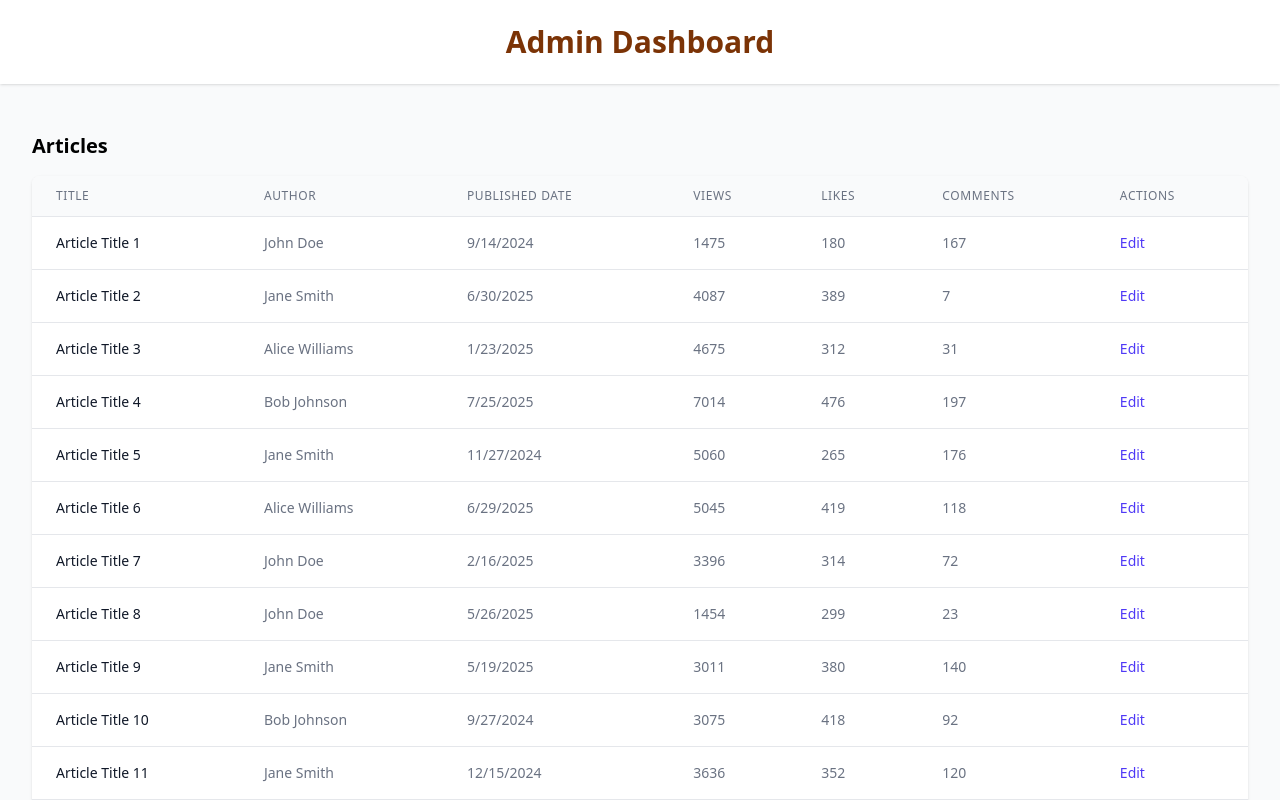
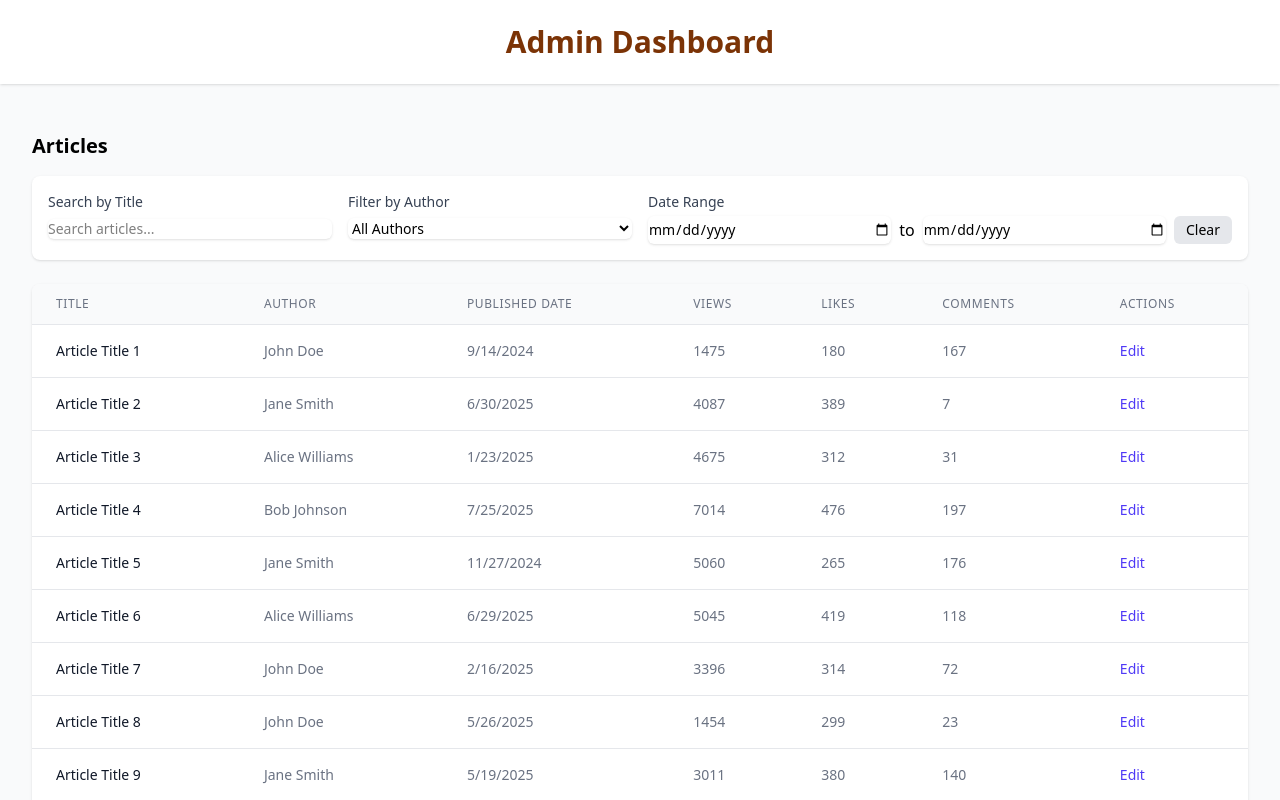
Before and after one commit to shahidmonowarr/admin-dashboard-task, a React (Vite) app: page / in a window 1280 px wide. Shown: the top 800 px of the page. Built offline with nearby package versions, Linux system fonts and the light colour scheme.

Commit message:
feat: add filtering options for articles by author, date range, and title search

```diff
--- a/src/pages/DashboardPage.tsx
+++ b/src/pages/DashboardPage.tsx
@@ -1,12 +1,129 @@
-import { useState } from "react";
+import { useMemo, useState } from "react";
 import { mockArticles } from "../utils/mockData";
 
 export const DashboardPage = () => {
   const [articles] = useState(mockArticles);
+  const [authorFilter, setAuthorFilter] = useState("");
+  const [dateRange, setDateRange] = useState<[Date | null, Date | null]>([
+    null,
+    null,
+  ]);
+  const [searchQuery, setSearchQuery] = useState("");
+
+  // Get unique authors
+  const authors = useMemo(() => {
+    const uniqueAuthors = new Set(articles.map((article) => article.author));
+    return Array.from(uniqueAuthors).sort();
+  }, [articles]);
+
+  // Filter articles
+  const filteredArticles = useMemo(() => {
+    return articles.filter((article) => {
+      // Filter by author
+      if (authorFilter && article.author !== authorFilter) return false;
+
+      // Filter by date range
+      const articleDate = new Date(article.publishedDate);
+      if (dateRange[0] && articleDate < dateRange[0]) return false;
+      if (dateRange[1] && articleDate > dateRange[1]) return false;
+
+      // Filter by search query
+      if (
+        searchQuery &&
+        !article.title.toLowerCase().includes(searchQuery.toLowerCase())
+      ) {
+        return false;
+      }
+
+      return true;
+    });
+  }, [articles, authorFilter, dateRange, searchQuery]);
 
   return (
     <div>
       <h2 className="text-xl font-semibold mb-4">Articles</h2>
+
+      {/* Filters Section */}
+      <div className="mb-6 bg-white p-4 rounded-lg shadow">
+        <div className="grid grid-cols-1 md:grid-cols-4 gap-4">
+          {/* Search Input */}
+          <div>
+            <label
+              htmlFor="search"
+              className="block text-sm font-medium text-gray-700 mb-1"
+            >
+              Search by Title
+            </label>
+            <input
+              type="text"
+              id="search"
+              className="w-full rounded-md border-gray-300 shadow-sm focus:border-indigo-500 focus:ring-indigo-500 sm:text-sm"
+              placeholder="Search articles..."
+              value={searchQuery}
+              onChange={(e) => setSearchQuery(e.target.value)}
+            />
+          </div>
+
+          {/* Author Filter */}
+          <div>
+            <label
+              htmlFor="author"
+              className="block text-sm font-medium text-gray-700 mb-1"
+            >
+              Filter by Author
+            </label>
+            <select
+              id="author"
+              className="w-full rounded-md border-gray-300 shadow-sm focus:border-indigo-500 focus:ring-indigo-500 sm:text-sm"
+              value={authorFilter}
+              onChange={(e) => setAuthorFilter(e.target.value)}
+            >
+              <option value="">All Authors</option>
+              {authors.map((author) => (
+                <option key={author} value={author}>
+                  {author}
+                </option>
+              ))}
+            </select>
+          </div>
+
+          {/* Date Range Filter */}
+          <div className="col-span-2">
+            <label className="block text-sm font-medium text-gray-700 mb-1">
+              Date Range
+            </label>
+            <div className="flex space-x-2">
+              <input
+                type="date"
+                className="w-full rounded-md border-gray-300 shadow-sm focus:border-indigo-500 focus:ring-indigo-500 sm:text-sm"
+                onChange={(e) =>
+                  setDateRange([
+                    e.target.value ? new Date(e.target.value) : null,
+                    dateRange[1],
+                  ])
+                }
+              />
+              <span className="flex items-center">to</span>
+              <input
+                type="date"
+                className="w-full rounded-md border-gray-300 shadow-sm focus:border-indigo-500 focus:ring-indigo-500 sm:text-sm"
+                onChange={(e) =>
+                  setDateRange([
+                    dateRange[0],
+                    e.target.value ? new Date(e.target.value) : null,
+                  ])
+                }
+              />
+              <button
+                className="px-3 py-1 bg-gray-200 rounded-md text-sm"
+                onClick={() => setDateRange([null, null])}
+              >
+                Clear
+              </button>
+            </div>
+          </div>
+        </div>
+      </div>
       <div className="bg-white shadow overflow-hidden sm:rounded-lg">
         <table className="min-w-full divide-y divide-gray-200">
           <thead className="bg-gray-50">
@@ -35,7 +152,7 @@ export const DashboardPage = () => {
             </tr>
           </thead>
           <tbody className="bg-white divide-y divide-gray-200">
-            {articles.map((article) => (
+            {filteredArticles.map((article) => (
               <tr key={article.id}>
                 <td className="px-6 py-4 whitespace-nowrap text-sm font-medium text-gray-900">
                   {article.title}
```
